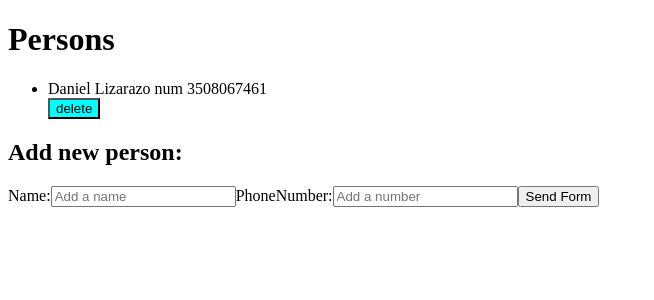
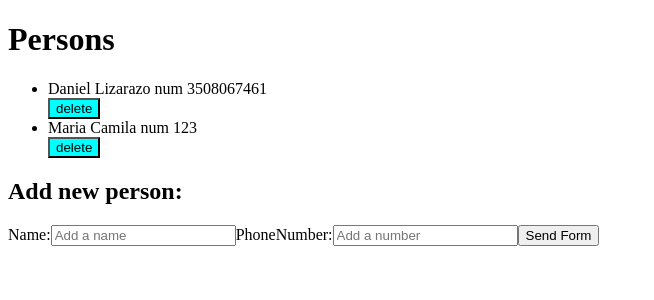
Before and after one commit to daniellizarazoo/fullstackopen, a React (Vite) app: page / in a window 1280 px wide. Shown: the top 300 px of the page, without its empty margins (0-654 px from the left). Built offline with nearby package versions, Linux system fonts and the light colour scheme; data requests are answered from the project's data file.

Commit message:
ejercicio 2.15 agenda telefonica con backend

```diff
--- a/db.json
+++ b/db.json
@@ -4,6 +4,11 @@
       "id": "1",
       "name": "Daniel Lizarazo",
       "number": "3508067461"
+    },
+    {
+      "id": "2",
+      "name": "Maria Camila",
+      "number": "123"
     }
   ]
 }
--- a/src/App.jsx
+++ b/src/App.jsx
@@ -28,8 +28,11 @@ const App = () => {
     event.preventDefault()
     const data= notes.find(data=>data.name===newNote)
     data?
-    nameAlreadyExists(data) : setNotes(notes.concat({'name':newNote,'id':+notes.length+1,'number':newPhone}))
-    // phonebook.addNewPhone({'id':+notes.length+1,'name':newNote,'number':newPhone})
+    nameAlreadyExists(data) : phonebook.addNewPhone({'id':+notes.length+1,'name':newNote,'number':newPhone} )
+    phonebook
+      .getAll()
+      .then(r=>setNotes(r))
+      .catch(e=>console.log(e))
     setNewNote('')
     setNewPhone('')
   }
@@ -39,7 +42,13 @@ const App = () => {
     if (window.confirm(data.name +' already exists in the list, wanna update it"s number?')){
       const modifiedObject= {...data,number:newPhone}
       console.log('modifiedObject', modifiedObject)
-      phonebook.updatePhone(data.id,modifiedObject)
+      phonebook.updatePhone(data.id,modifiedObject).then(
+        phonebook
+        .getAll()
+        .then(r=>setNotes(r))
+        .catch(e=>console.log(e))
+      )
+
     }
   }
 
--- a/src/services/phonebook.jsx
+++ b/src/services/phonebook.jsx
@@ -26,7 +26,7 @@ const addNewPhone = async (newObject) => {
 const deletePhone = async (id) => {
     try{
         const urlModified = baseUrl+`/${id}`
-        const request = await axios.delete(urlModified)
+        await axios.delete(urlModified)
         console.log('la data ha sido eliminado')
 
     }
@@ -38,7 +38,7 @@ const deletePhone = async (id) => {
 const updatePhone = async (id,modifiedObject) =>{
     try{
         const urlModified = baseUrl+`/${id}`
-        await axios.put(url,modifiedObject)
+        await axios.put(urlModified,modifiedObject)
     }
     catch(error){
         throw error
```
